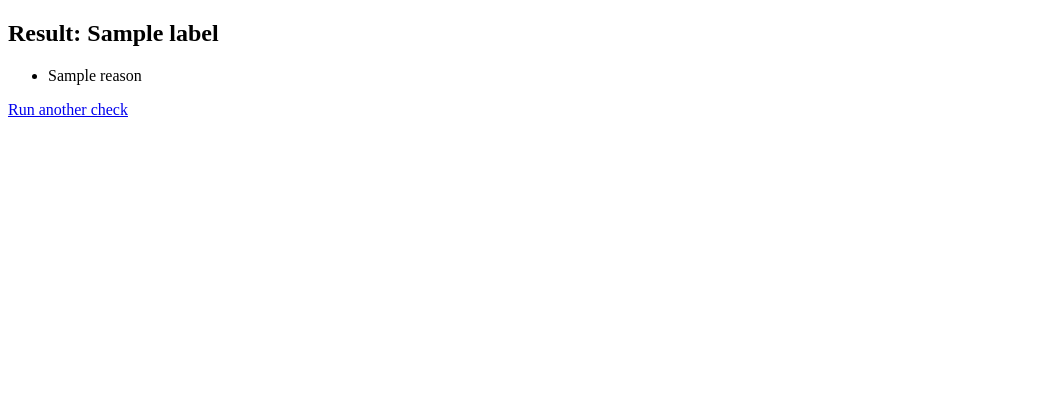
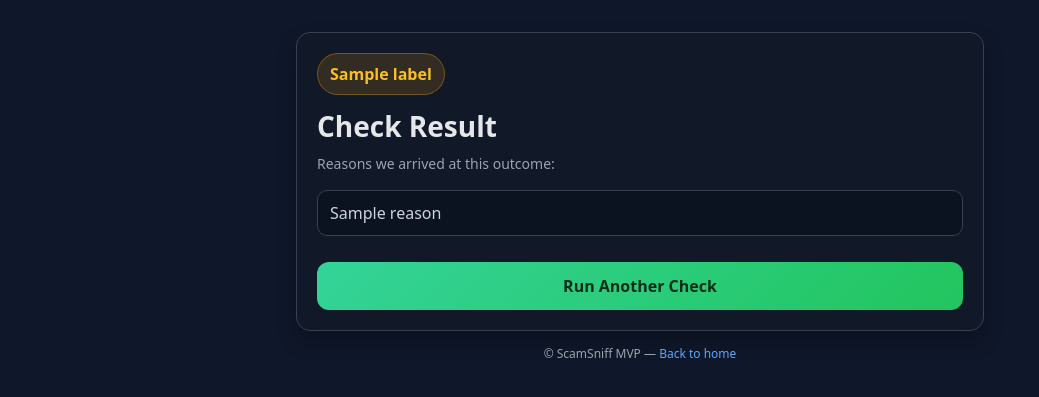
Before and after one commit to rodneyweaver1972-gif/scamsniff-mvp, a Flask app: template templates/result.html in a window 1280 px wide. Shown: the top 397 px of the page, without its empty margins (0-1039 px from the left). Run offline with Flask 3, Linux system fonts and the light colour scheme; the template is opened without the code that fills it: most values are stand-ins (such as "Sample title", 1, 10 or a date in 2020).

Commit message:
Update result.html

```diff
--- a/templates/result.html
+++ b/templates/result.html
@@ -1,12 +1,29 @@
 <!doctype html>
 <html>
+  <head>
+    <meta charset="utf-8">
+    <meta name="viewport" content="width=device-width,initial-scale=1">
+    <title>ScamSniff — Result</title>
+    <link rel="stylesheet" href="/static/style.css">
+  </head>
   <body>
-    <h2>Result: {{ label }}</h2>
-    <ul>
-      {% for r in reasons %}
-        <li>{{ r }}</li>
-      {% endfor %}
-    </ul>
-    <p><a href="/">Run another check</a></p>
+    <div class="container">
+      <div class="card">
+        {% set ok = (label.startswith('Likely')) %}
+        <span class="badge {{ 'ok' if ok else 'warn' }}">{{ label }}</span>
+        <h1>Check Result</h1>
+        <p class="subtitle">Reasons we arrived at this outcome:</p>
+
+        <ul>
+          {% for r in reasons %}
+            <li>{{ r }}</li>
+          {% endfor %}
+        </ul>
+
+        <button onclick="window.location.href='/'">Run Another Check</button>
+      </div>
+
+      <p class="footer">© ScamSniff MVP — <a href="/">Back to home</a></p>
+    </div>
   </body>
 </html>
```
